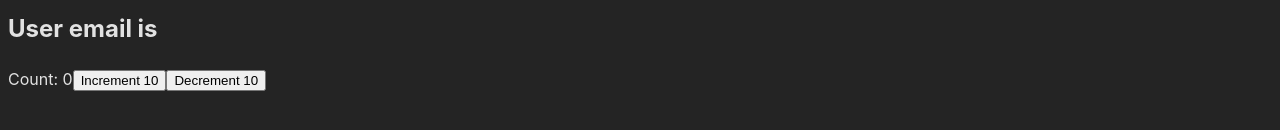
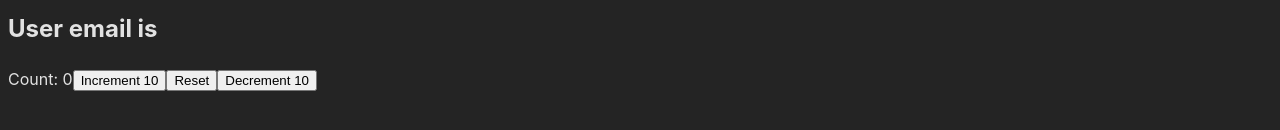
Before and after one commit to DIFU-N/react-typescript, a React (Vite) app: page / in a window 1280 px wide. Shown: the part 646-776 px from the top of the page. Built offline with nearby package versions, Linux system fonts and the light colour scheme.

Commit message:
useReducer strict action

```diff
--- a/src/components/state/Counter.tsx
+++ b/src/components/state/Counter.tsx
@@ -4,10 +4,24 @@
     count: number,
 }
 
-type CounterAction = {
-    type: string,
-    payload: number,
+// this is known as discriminated unions and it is the preferred way to call useReducer actions
+type UpdateAction = {
+    //strict action types
+    type: 'increment' | 'decrement'
+    payload: number
 }
+// this is known as discriminated unions and it is the preferred way to call useReducer actions
+type ResetAction = {
+    //strict action types
+    type: 'reset'
+}
+
+// this is known as discriminated unions and it is the preferred way to call useReducer actions
+// A discriminated type union is where you use code flow
+// analysis to reduce a set of potential objects down to one
+// specific object.
+//this is the preferred way to define strict types with useReducer
+type CounterAction = UpdateAction | ResetAction
 
 const initialState = { count: 0 }
 
@@ -17,6 +31,8 @@
       return { count: state.count + action.payload };
     case "decrement":
       return { count: state.count - action.payload };
+    case "reset":
+        return initialState;
     default:
       return state;
   }
@@ -30,6 +46,9 @@
     <button onClick={() => dispatch({type: 'increment', payload: 10})}>
         Increment 10
     </button>
+    <button onClick={() => dispatch({type: 'reset'})}>
+        Reset
+    </button>
     <button onClick={() => dispatch({type: 'decrement', payload: 10})}>
         Decrement 10
     </button>
```
